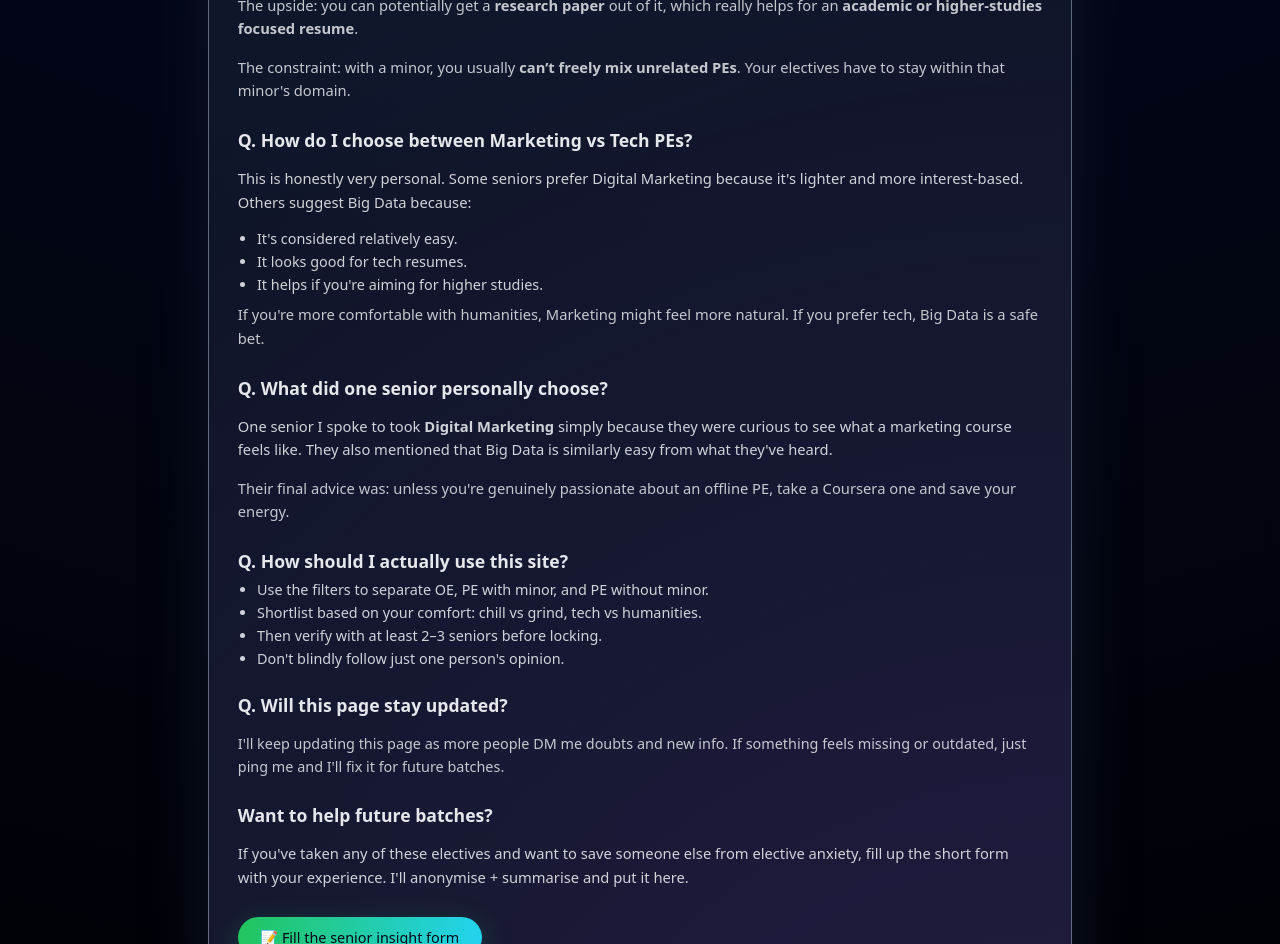
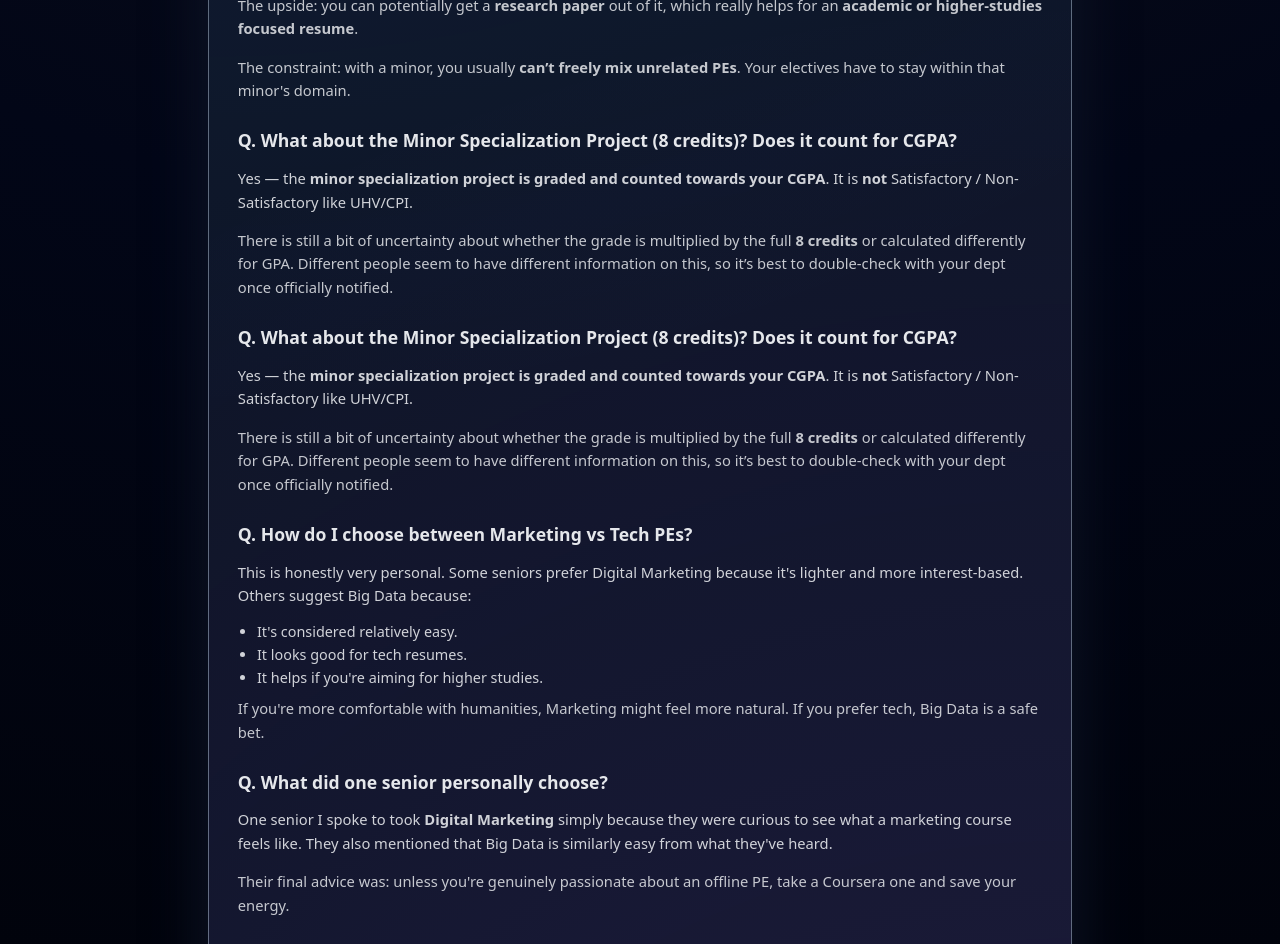
Before and after one commit to Almostanerd/manipal-electives, a Next.js app: page /guide in a window 1280 px wide. Shown: the part 1420-2364 px from the top of the page. Built offline with nearby package versions, Linux system fonts and the light colour scheme.

Commit message:
Add FAQ about minor specialization project

```diff
--- a/app/guide/page.tsx
+++ b/app/guide/page.tsx
@@ -102,6 +102,34 @@ export default function GuidePage() {
       </section>
 
       <section className="section">
+  <h2>Q. What about the Minor Specialization Project (8 credits)? Does it count for CGPA?</h2>
+  <p>
+    Yes — the <b>minor specialization project is graded and counted towards your
+    CGPA</b>. It is <b>not</b> Satisfactory / Non-Satisfactory like UHV/CPI.
+  </p>
+  <p style={{ marginTop: "0.6rem", opacity: 0.85 }}>
+    There is still a bit of uncertainty about whether the grade is multiplied by
+    the full <b>8 credits</b> or calculated differently for GPA. Different people
+    seem to have different information on this, so it’s best to double-check with
+    your dept once officially notified.
+  </p>
+</section>
+<section className="section">
+  <h2>Q. What about the Minor Specialization Project (8 credits)? Does it count for CGPA?</h2>
+  <p>
+    Yes — the <b>minor specialization project is graded and counted towards your
+    CGPA</b>. It is <b>not</b> Satisfactory / Non-Satisfactory like UHV/CPI.
+  </p>
+  <p style={{ marginTop: "0.6rem", opacity: 0.85 }}>
+    There is still a bit of uncertainty about whether the grade is multiplied by
+    the full <b>8 credits</b> or calculated differently for GPA. Different people
+    seem to have different information on this, so it’s best to double-check with
+    your dept once officially notified.
+  </p>
+</section>
+
+
+      <section className="section">
         <h2>Q. How do I choose between Marketing vs Tech PEs?</h2>
         <p>
           This is honestly very personal. Some seniors prefer Digital Marketing
--- a/app/layout.tsx
+++ b/app/layout.tsx
@@ -1,5 +1,6 @@
 import "./globals.css";
 import type { Metadata } from "next";
+
 
 export const metadata: Metadata = {
   title: "Manipal Elective Guide",
--- a/package.json
+++ b/package.json
@@ -9,6 +9,7 @@
     "lint": "eslint"
   },
   "dependencies": {
+    "@vercel/analytics": "^1.6.1",
     "next": "16.0.6",
     "react": "19.2.0",
     "react-dom": "19.2.0"
```
Also changed, not shown: 1 other file (tests, documents, lock files or other folders).
